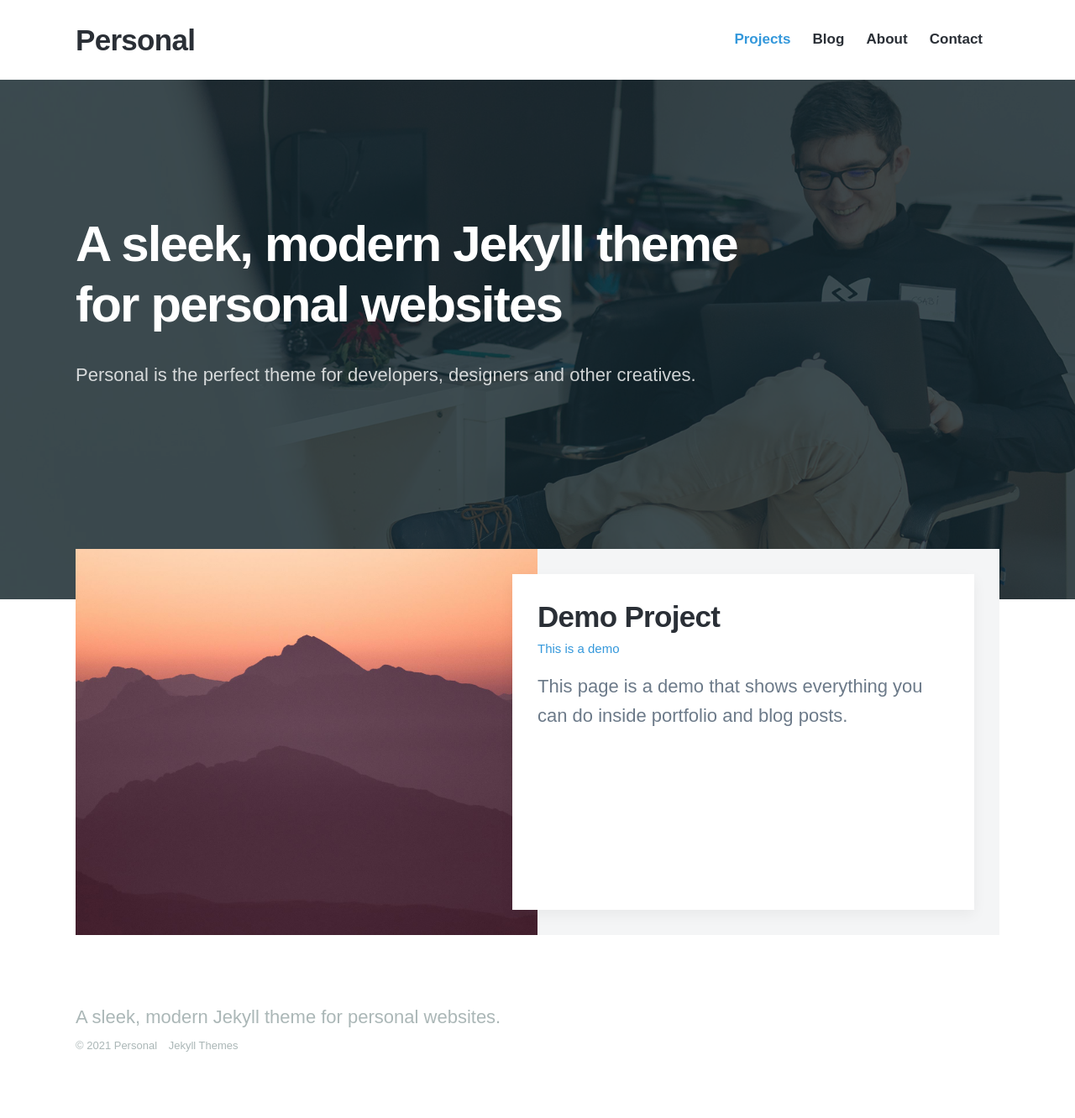
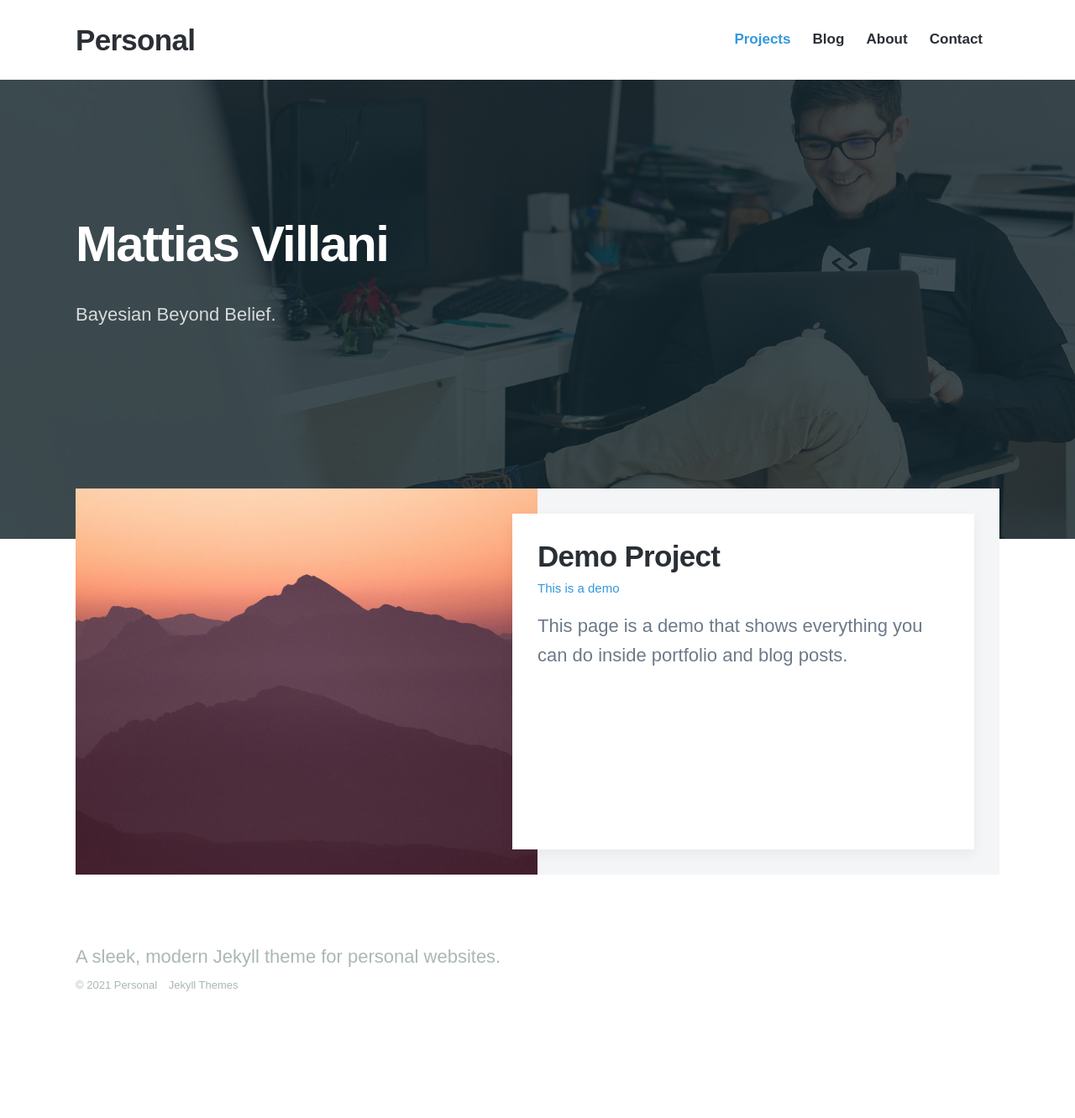
Before and after one commit to mattiasvillani/mattiasvillani.github.io, a Jekyll site: the page built from index.html, in a window 1280 px wide. Shown: the whole page at 84% size. Built offline with Jekyll 4.4.1, drawn with Linux system fonts in a browser that asks for light colours; nearby versions of some CDN libraries; some web fonts are replaced; after the commit the page ends 1260 px from its top, so only the background shows below that.

Commit message:
changed name

```diff
--- a/index.html
+++ b/index.html
@@ -13,9 +13,8 @@
 
 	<div class="wrap">
 
-		<h1>A sleek, modern Jekyll theme
-		for personal websites</h1>
-		<p>Personal is the perfect theme for developers, designers and other creatives.</p>
+		<h1>Mattias Villani</h1>
+		<p>Bayesian Beyond Belief.</p>
 
 		{% include socials.html %}
 
```
